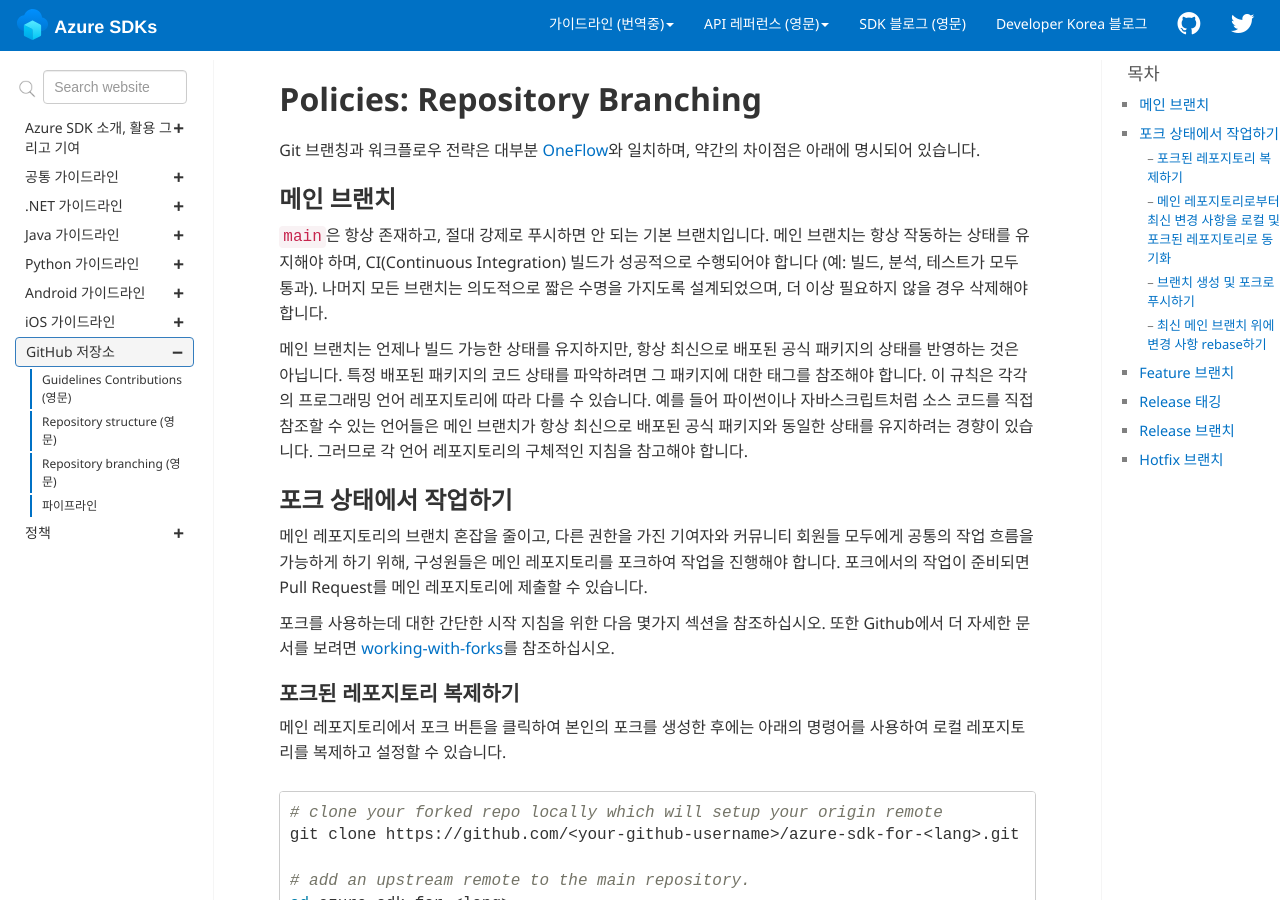
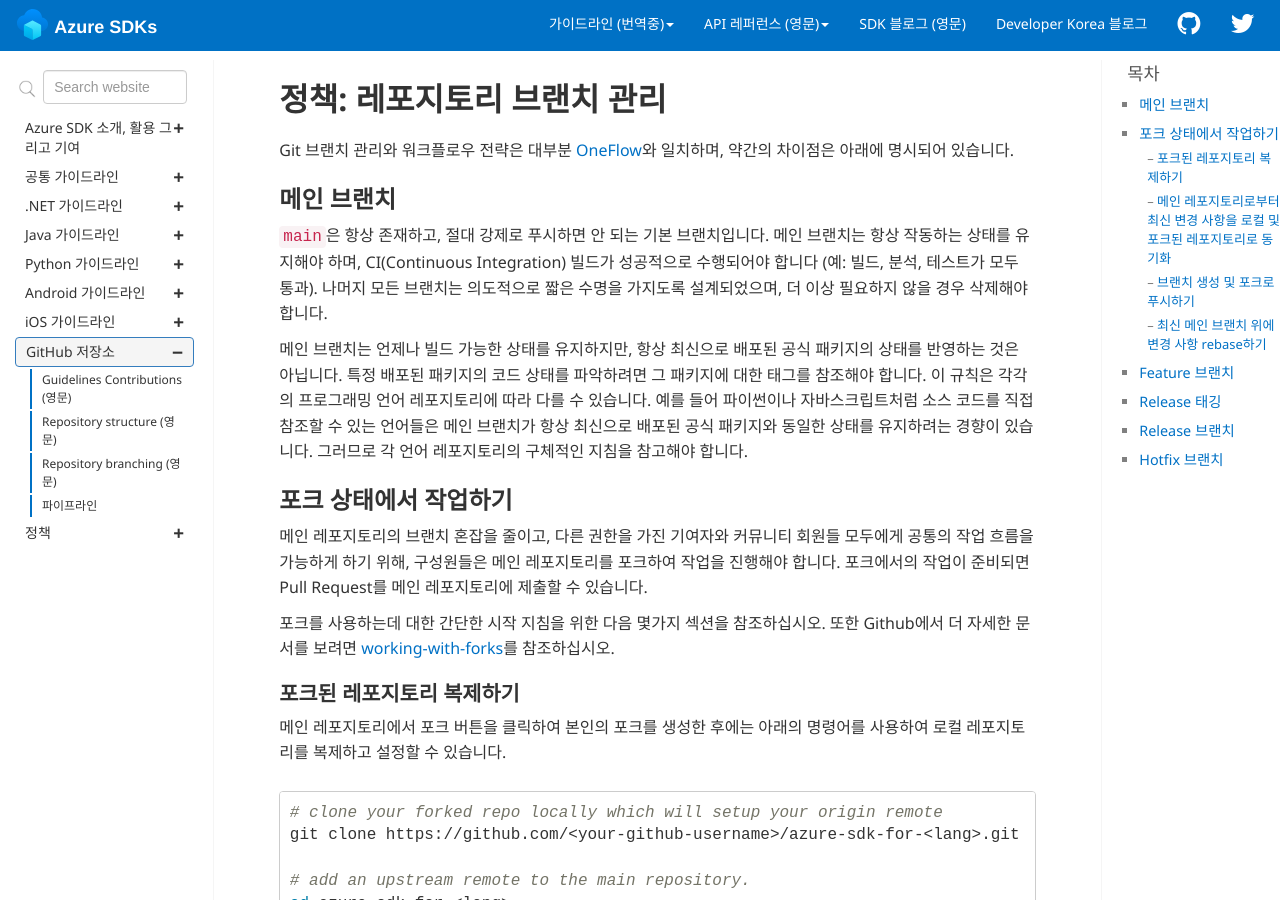
Before and after one commit to Azure/azure-sdk-korean, a Jekyll site: the page built from docs/policies/repobranching.md, in a window 1280 px wide and 900 px high. Built offline with Jekyll 4.4.1, drawn with Linux system fonts in a browser that asks for light colours; comment, search, counter and statistics services are not loaded.

Commit message:
제목 번역 및 브랜칭 -> 브랜치 관리

```diff
--- a/docs/policies/repobranching.md
+++ b/docs/policies/repobranching.md
@@ -1,11 +1,11 @@
 ---
-title: "Policies: Repository Branching"
+title: "정책: 레포지토리 브랜치 관리"
 permalink: policies_repobranching.html
 folder: policies
 sidebar: general_sidebar
 ---
 
-Git 브랜칭과 워크플로우 전략은 대부분 [OneFlow](https://www.endoflineblog.com/oneflow-a-git-branching-model-and-workflow)와 일치하며, 약간의 차이점은 아래에 명시되어 있습니다.
+Git 브랜치 관리와 워크플로우 전략은 대부분 [OneFlow](https://www.endoflineblog.com/oneflow-a-git-branching-model-and-workflow)와 일치하며, 약간의 차이점은 아래에 명시되어 있습니다.
 
 ## 메인 브랜치
 
```
